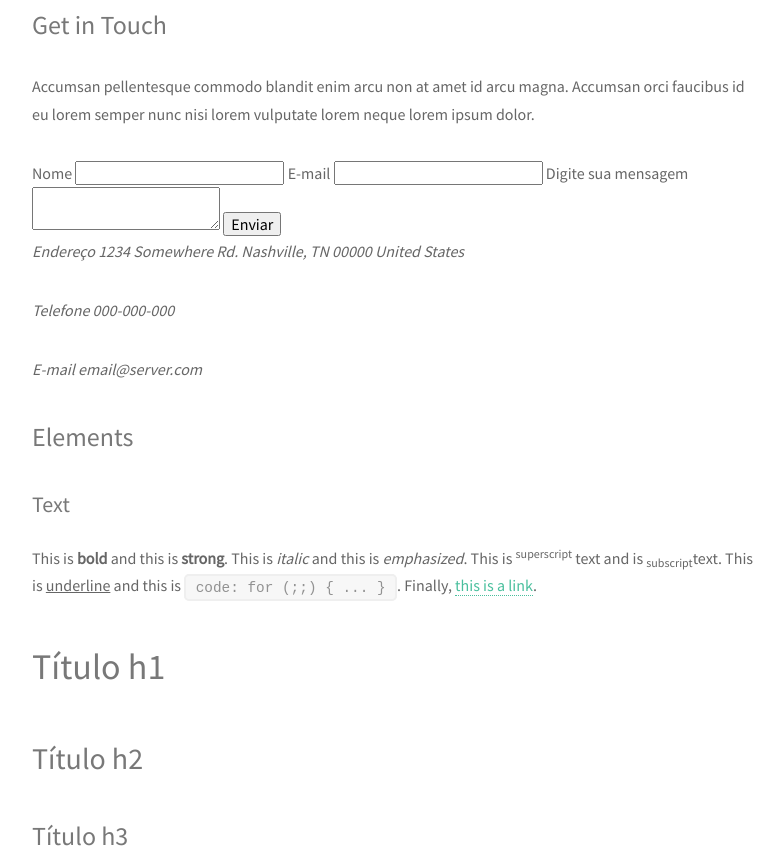
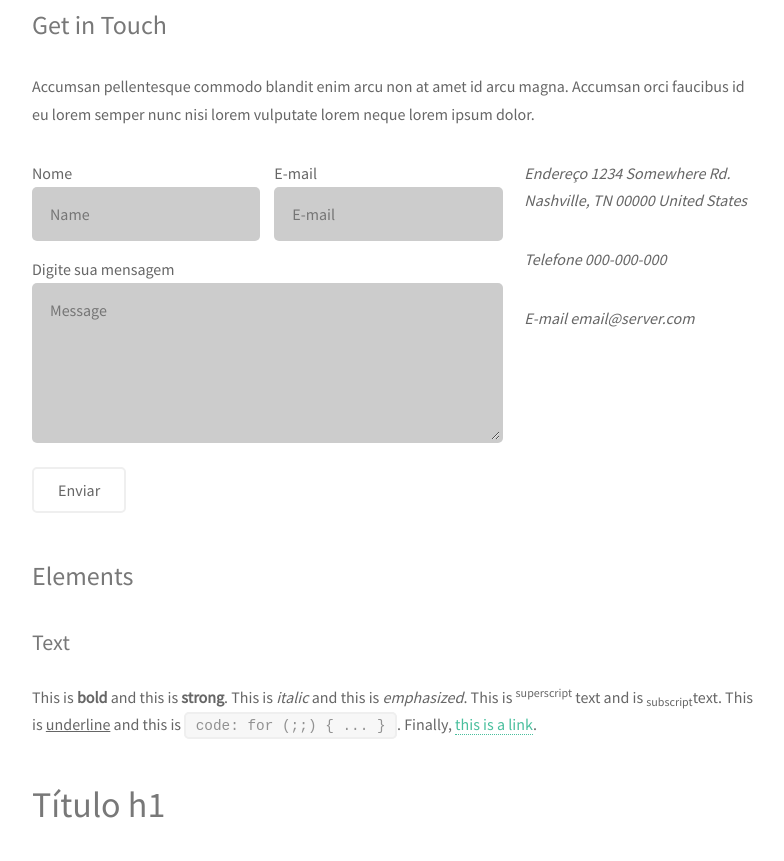
Before and after one commit to joaovgsilva/strata-project-udemy, a plain HTML site: page index.html in a window 1280 px wide. Shown: the part 2756-3617 px from the top of the page, without its empty margins (470-1254 px from the left). Drawn offline with Linux system fonts and the light colour scheme.

Commit message:
HTML and CSS update

```diff
--- a/index.html
+++ b/index.html
@@ -64,18 +64,26 @@
         <section class="main-content-section">
             <h3>Get in Touch</h3>
             <p>Accumsan pellentesque commodo blandit enim arcu non at amet id arcu magna. Accumsan orci faucibus id eu lorem semper nunc nisi lorem vulputate lorem neque lorem ipsum dolor.</p>
+            <div class="row">
+                <div class="column-2-3">
                     <form action="#" method="post">
+                        <div class="row">
+                            <div class="half-column">
                                 <label for="name">Nome</label>
-                <input type="text" name="name" id="name">
+                                <input placeholder="Name" type="text" name="name" id="name"> <!-- placeholder="" serve para colocar texto dentro da tag principal -->
+                            </div>
+                            <div class="half-column">
+                                <label for="email">E-mail</label>
+                                <input placeholder="E-mail" type="text" name="email" id="email">
+                            </div>
+                        </div>
+                        <label for="message">Digite sua mensagem</label>
+                        <textarea  placeholder="Message" name="message" id="message"></textarea>
 
-                <label for="email">E-mail</label>
-                <input type="text" name="email" id="email">
-
-                <label for="message">Digite sua mensagem</label>
-                <textarea name="message" id="message"></textarea>
-
-                <input type="submit" value="Enviar">
+                        <input type="submit" value="Enviar" class="button-default button-default-stroke button-default-big">
                     </form>
+                </div>
+                <div class="column-1-3">
                     <address>
                         <p>
                             <span>Endereço</span>
@@ -90,6 +98,8 @@
                             email@server.com
                         </p>
                     </address>
+                </div>
+            </div>
         </section>
         <section class="main-content-section">
             <h3>Elements</h3>
--- a/style.css
+++ b/style.css
@@ -80,6 +80,29 @@ ul, ol{
     padding-left: 1.1em;
 }
 
+input, label, textarea{
+    display: inline-block;
+    width: 100%;
+    box-sizing: border-box;
+}
+
+input, textarea{
+    background: #ccc;
+    padding: 15px;
+    border-radius: 5px;
+    border: 3px solid transparent;
+    margin-bottom: 15px;
+}
+
+input:focus, textarea:focus{
+    border: 3px solid #49bf9d;
+    outline: none;
+}
+
+textarea{
+    height: 10em;
+}
+
 .main-header{
     position: fixed;
     top: 0;
@@ -153,9 +176,29 @@ ul, ol{
 }
 
 .half-column{
-    width: 50%;
+    width: 48.5%;
     float: left;
 }
+
+.half-column:first-child{
+    margin-right: 1.5%;
+}
+
+.half-column:last-child{
+    margin-left: 1.5%;
+}
+
+.column-2-3{
+    width: 65%;
+    float: left;
+}
+
+.column-1-3{
+    width: 32%;
+    margin-left: 3%;
+    float: left;
+}
+
 .button-default{
     background-color: #49bf9d;
     border: 2px solid #49bf9d;
@@ -164,6 +207,7 @@ ul, ol{
     border-radius: 5px;
     font-size: .8em;
     display: inline-block;
+    width: auto;
 }
 
 .button-default-stroke{
@@ -174,6 +218,10 @@ ul, ol{
 
 .button-default-small{
     font-size: .65em;
+}
+
+.button-default-big{
+    font-size: 1em;
 }
 
 .button-default-full{
```
Lines whose indentation alone changed are shown as unchanged.
